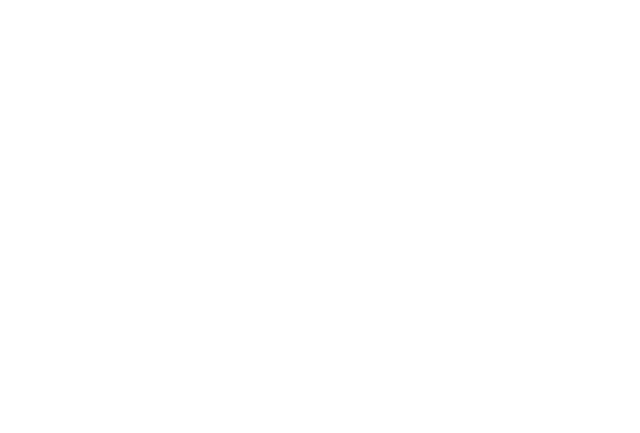
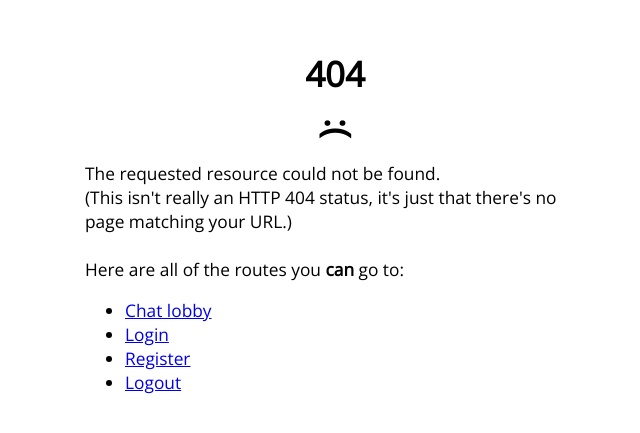
Before and after one commit to womogenes/chat-app, a React (Create React App) app in the folder client/: page /404 in a window 1280 px wide. Shown: the part 181-614 px from the top of the page, without its empty margins (305-945 px from the left). Built offline with nearby package versions, Linux system fonts and the light colour scheme.

Commit message:
Fix more bugs and improve UI just a tiny bit, and add 404 page.

```diff
--- a/client/src/App.css
+++ b/client/src/App.css
@@ -29,6 +29,14 @@
   display: inline;
   margin: 0;
   padding: 0;
+}
+
+a:link {
+  color: #0000ee;
+}
+
+a:visited {
+  color: #551abb;
 }
 
 input {
--- a/client/src/App.js
+++ b/client/src/App.js
@@ -12,14 +12,13 @@
 const LoginPage = React.lazy(() => import('./pages/LoginPage.js'));
 const RegisterPage = React.lazy(() => import('./pages/RegisterPage.js'));
 const LogoutPage = React.lazy(() => import('./pages/LogoutPage.js'));
+const NotFoundPage = React.lazy(() => import('./pages/NotFoundPage.js'));
 
 const App = () => {
 
   return (
 
     <Router>
-
-      <Switch>
 
       <Route exact path='/'>
         <Redirect to='/chat' />
@@ -28,13 +27,16 @@
       <Suspense fallback={
         <div id='loading-screen'><p>Loading...</p></div>
       }>
+        <Switch>
           <Route path='/login' render={(props) => (<LoginPage {...props} />)} />
           <Route path='/chat' render={(props) => (<ChatPage {...props} />)} />
           <Route path='/register' component={RegisterPage} />
           <Route path='/logout' component={LogoutPage} />
+          <Route path='/404' component={NotFoundPage} />
+          <Redirect to='/404' />
+        </Switch>
       </Suspense>
 
-      </Switch>
     </Router>
   );
 };
--- /dev/null
+++ b/client/src/pages/NotFoundPage.js
@@ -0,0 +1,33 @@
+import React from 'react';
+import {
+  Link
+} from 'react-router-dom';
+import './css/NotFoundPage.scss';
+
+const NotFoundPage = () => {
+
+  return (
+    <div id='notfound-root'>
+      <div id='notfound-wrapper'>
+        <h1 id='title'>404</h1>
+        <h1 id='frowny'>:(</h1>
+        <div id='notfound-content'>
+          <p>The requested resource could not be found.</p><br />
+          <p>(This isn't really an HTTP 404 status, it's just that there's no page matching your URL.)</p><br /><br />
+          <p>Here are all of the routes you <b>can</b> go to:</p>
+
+          <div id='valid-routes'>
+            <ul>
+              <li><Link to='/chat'>Chat lobby</Link></li>
+              <li><Link to='/login'>Login</Link></li>
+              <li><Link to='/register'>Register</Link></li>
+              <li><Link to='/logout'>Logout</Link></li>
+            </ul>
+          </div>
+        </div>
+      </div>
+    </div>
+  );
+};
+
+export default NotFoundPage;
--- a/client/src/pages/css/ChatPage.scss
+++ b/client/src/pages/css/ChatPage.scss
@@ -170,6 +170,7 @@
 
   .error-message {
     margin: 10px 0;
+    padding: 5px;
     font-weight: bold;
     color: #f03636
   }
--- /dev/null
+++ b/client/src/pages/css/NotFoundPage.scss
@@ -0,0 +1,31 @@
+#notfound-root {
+  padding: 50px;
+  height: 100%;
+}
+
+#notfound-root {
+
+    #notfound-wrapper {
+      display: flex;
+      flex-direction: column;
+      justify-content: center;
+      align-items: center;
+      height: 100%;
+    }
+
+    #title {
+      margin-bottom: 0;
+    }
+
+    #frowny {
+      margin: 0;
+      margin-right: 10px;
+      padding-bottom: 17px;
+      transform: rotate(90deg);
+    }
+
+    #notfound-content {
+      width: 100%;
+      max-width: 500px;
+    }
+}
```
Lines whose indentation alone changed are shown as unchanged.
